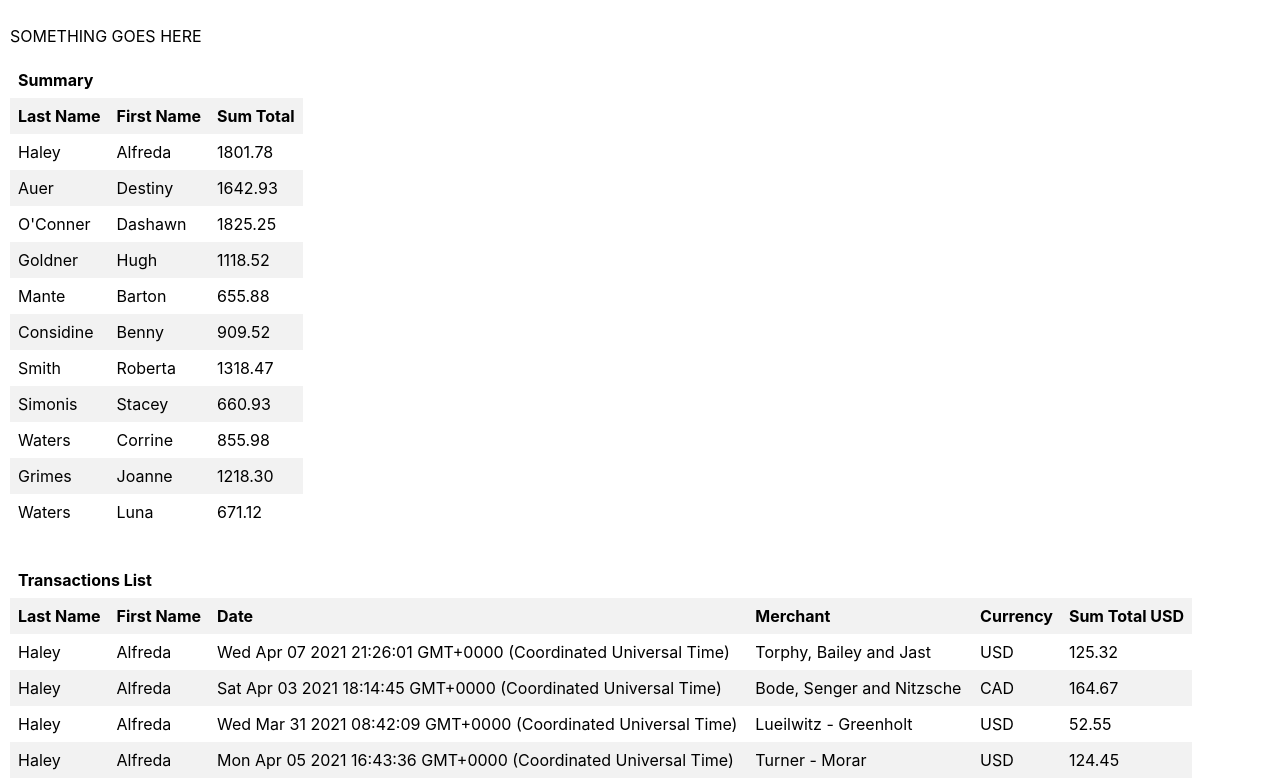
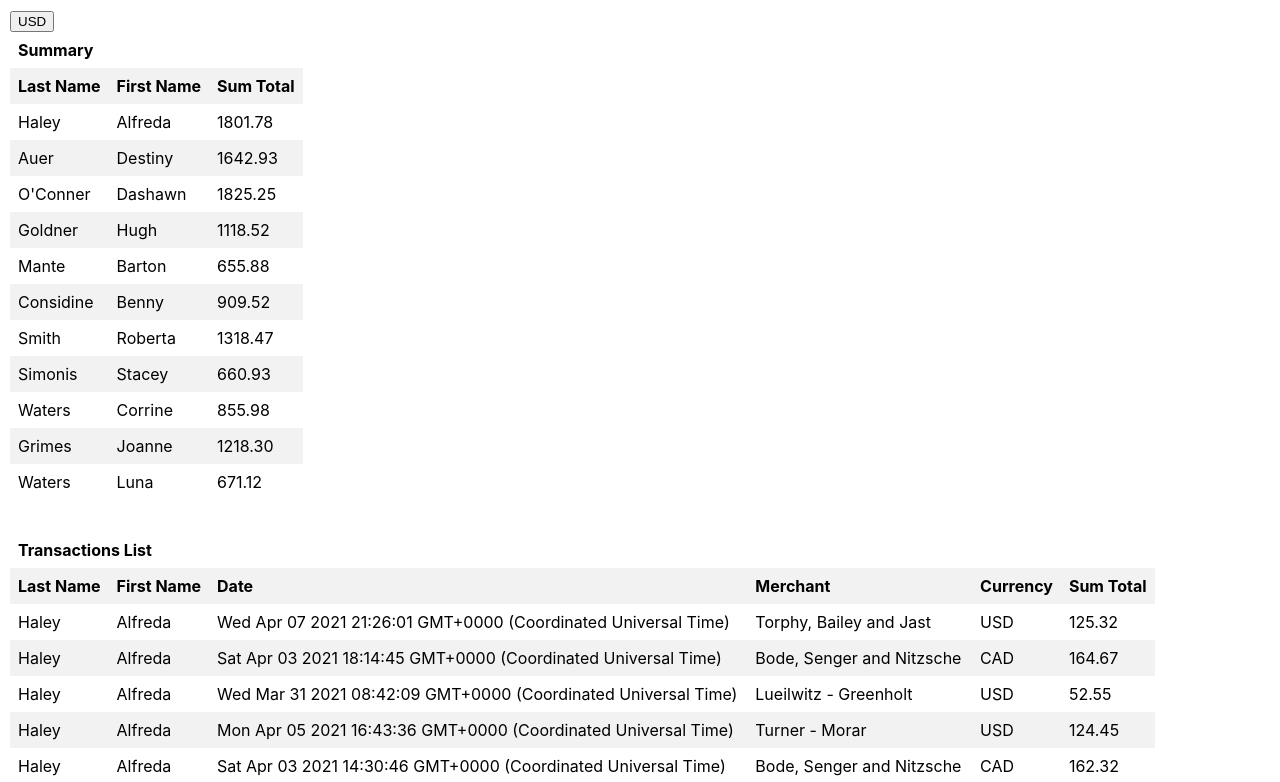
Before and after one commit to deeguyz/hoppier, a React (Create React App) app: page / in a window 1280 px wide. Shown: the top 782 px of the page. Built offline with nearby package versions, Linux system fonts and the light colour scheme.

Commit message:
Added currency toggle

```diff
--- a/src/App.js
+++ b/src/App.js
@@ -29,6 +29,15 @@ function App() {
     setUsers(value);
   });
 
+  function setCurrency() {
+    if(toggle === 'USD'){
+      setToggle('CAD');
+    }
+    else if(toggle === 'CAD'){
+      setToggle('USD');
+    }
+  };
+
 
   const merch = merchants;
   const transac = transactions;
@@ -57,11 +66,21 @@ function App() {
         let res = merch.find(e => {
           return e.networkId === transac[j].merchantNetworkId;
         })
-
-        history.push({"UID": user[i].id,"lastName": user[i].lastName, "firstName": user[i].firstName, "date": transac[j].date.toString(), "merchant": res.name, "currency": res.currency, "totalUSD": (transac[j].amountInUSDCents/60).toFixed(2) });
+        if(toggle === 'CAD'){
+          history.push({"UID": user[i].id,"lastName": user[i].lastName, "firstName": user[i].firstName, "date": transac[j].date.toString(), "merchant": res.name, "currency": res.currency, "totalUSD": (transac[j].amountInUSDCents/60*1.26).toFixed(2)});
+        }
+        else if (toggle === 'USD'){
+          history.push({"UID": user[i].id,"lastName": user[i].lastName, "firstName": user[i].firstName, "date": transac[j].date.toString(), "merchant": res.name, "currency": res.currency, "totalUSD": (transac[j].amountInUSDCents/60).toFixed(2)  });
+        }
       }
     }
-    summary.push({"UID": user[i].id,"lastName": user[i].lastName, "firstName": user[i].firstName, "sum": (count/60.0).toFixed(2)});
+    if(toggle === 'CAD'){
+      summary.push({"UID": user[i].id,"lastName": user[i].lastName, "firstName": user[i].firstName, "sum": (count/60.0*1.26).toFixed(2)});
+    }
+    else if (toggle === 'USD'){
+      summary.push({"UID": user[i].id,"lastName": user[i].lastName, "firstName": user[i].firstName, "sum": (count/60.0).toFixed(2)});
+    }
+
   }
 
   console.log(summary);
@@ -75,7 +94,7 @@ function App() {
     console.log(history[i]);
   }
 
-  const columnSummary = useMemo (
+  var columnSummary = useMemo (
     () => [
       {
         Header: "Summary",
@@ -98,7 +117,7 @@ function App() {
     []
   )
 
-  const columnList = useMemo (
+  var columnList = useMemo (
     () => [
       {
         Header: "Transactions List",
@@ -124,7 +143,7 @@ function App() {
             accessor: "currency"
           },
           {
-            Header: "Sum Total USD",
+            Header: "Sum Total",
             accessor: "totalUSD"
           }
         ]
@@ -138,9 +157,9 @@ function App() {
     // <Content>App goes here!</Content>
     <Content>
       <div>
-        <p>
-          SOMETHING GOES HERE
-        </p>
+        <button onClick={setCurrency}>
+          {toggle}
+        </button>
         <Table columns={columnSummary} data={summary} />
         <Table columns={columnList} data={history} />
       </div>
```
